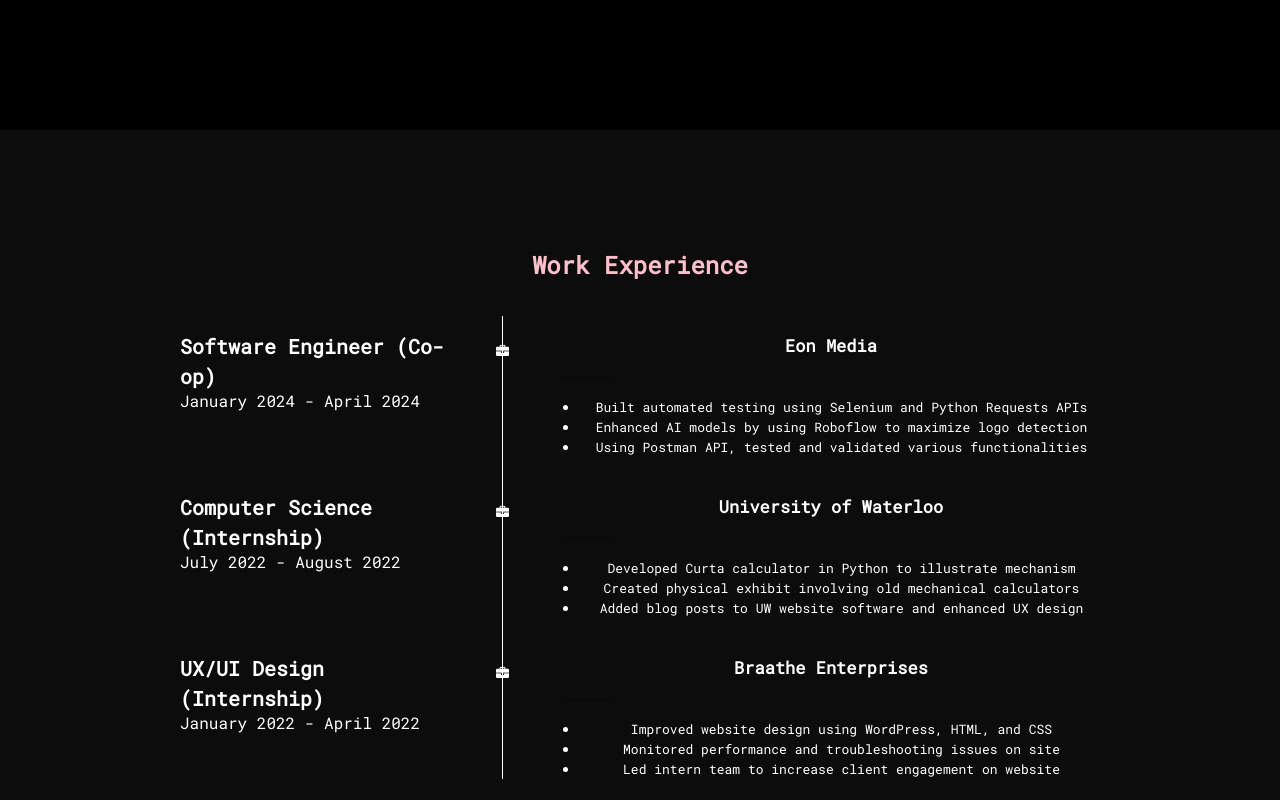
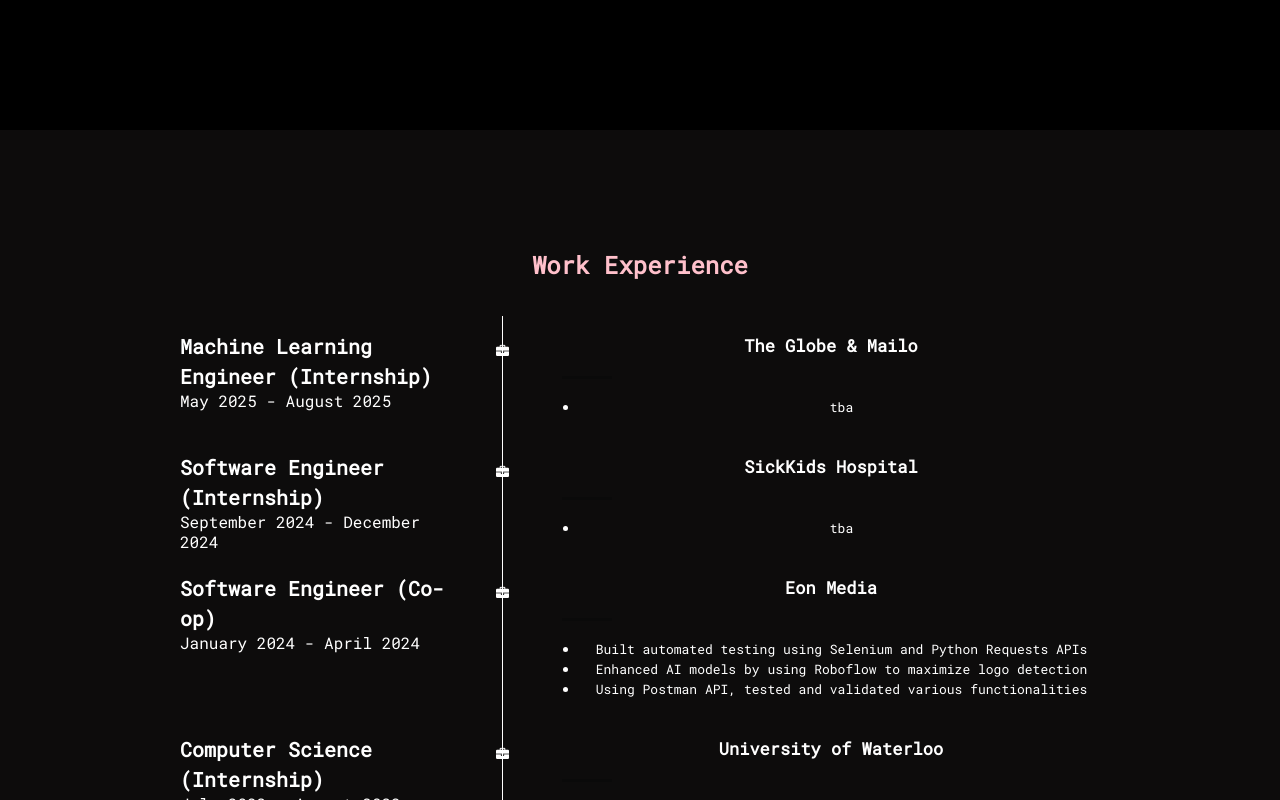
Before and after one commit to thesarahkhan/thesarahkhan.github.io, a website: page index.html in a window 1280 px wide. Shown: the part 2000-2800 px from the top of the page. Drawn offline with Linux system fonts and the light colour scheme; files whose address does not match are found by name.

Commit message:
Update index.html
added work expereince

```diff
--- a/index.html
+++ b/index.html
@@ -120,7 +120,7 @@
 
    			<div class="intro-info">
 
-   				<p class="lead"> I'm a second-year Systems Design Engineering student at the University of Waterloo, and have a passion for tech. I'm always looking for experiences I can grow from!</p>
+   				<p class="lead"> I'm a second-year Systems Design Engineering student at the University of Waterloo, and have a passion for tech. I'm always looking for experiences I can grow from! Feel free to reach out and connect :)</p>
    			</div>
 
    		</div>
@@ -194,6 +194,51 @@
    		<div class="col-twelve">
 
    			<div class="timeline-wrap">
+
+
+	   			<div class="timeline-block">
+
+	   				<div class="timeline-ico">
+						<i class="fa fa-briefcase"></i>
+	   				</div>
+
+	   				<div class="timeline-header">
+	   					<h3> Machine Learning Engineer (Internship)</h3>
+	   					<p>May 2025 - August 2025 </p>
+	   				</div>
+
+	   				<div class="timeline-content">
+						<h4>The Globe & Mailo</h4>
+						<ul>
+						  <li>tba</li>
+						</ul>
+					  </div>
+
+
+	   			</div> <!-- /timeline-block -->
+
+
+	   			<div class="timeline-block">
+
+	   				<div class="timeline-ico">
+						<i class="fa fa-briefcase"></i>
+	   				</div>
+
+	   				<div class="timeline-header">
+	   					<h3>Software Engineer (Internship)</h3>
+	   					<p>September 2024 - December 2024 </p>
+	   				</div>
+
+	   				<div class="timeline-content">
+						<h4>SickKids Hospital</h4>
+						<ul>
+						  <li>tba</li>
+
+						</ul>
+					  </div>
+
+
+	   			</div> <!-- /timeline-block -->
 
    				<div class="timeline-block">
 
```
